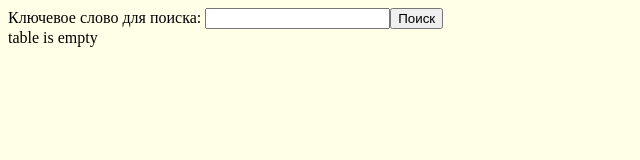
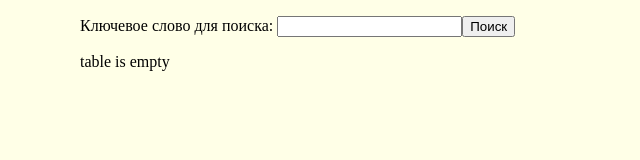
Before and after one commit to Khitretsov/WorkingSpaceForTableApp, a website built with webpack: page dist/index.html in a window 1280 px wide. Shown: the whole page, without its empty margins (0-640 px from the left). Built offline with nearby package versions, Linux system fonts and the light colour scheme.

Commit message:
Незначительно поправленны стили

```diff
--- a/src/style.css
+++ b/src/style.css
@@ -1,4 +1,8 @@
 body {
-    /* margin: 20px 40px; */
+    margin: 1em 5em;
     background-color: #ffffe7;
 }
+
+.table {
+    margin-top: 1em;
+}
```
